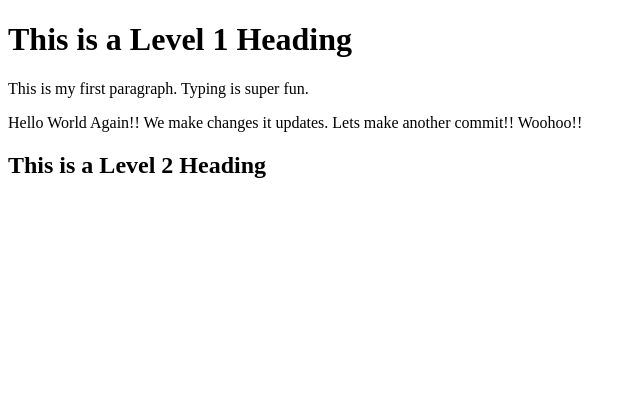
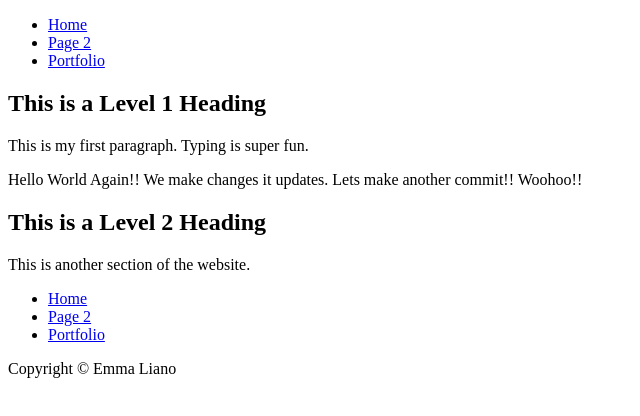
Before and after one commit to emmaliano/My-Second-Repository, a plain HTML site: page index.html in a window 1280 px wide. Shown: the whole page, without its empty margins (0-640 px from the left). Drawn offline with Linux system fonts and the light colour scheme.

Commit message:
created new html pages

```diff
--- a/index.html
+++ b/index.html
@@ -2,15 +2,43 @@
 <html lang="en-US">
   <head>
     <meta charset="utf-8" />
+    <meta charset="UTF-8" />
+    <meta name="viewport" content="width=device-width, initial-scale=1.0" />
     <title>My Super Amazing Website</title>
   </head>
   <body>
-    <h1>This is a Level 1 Heading</h1>
-    <p>This is my first paragraph. Typing is super fun.</p>
-    <p>
-      Hello World Again!! We make changes it updates. Lets make another commit!!
-      Woohoo!!
-    </p>
-    <h2>This is a Level 2 Heading</h2>
+    <header>
+      <nav>
+        <ul>
+          <li><a href="index.html">Home</a></li>
+          <li><a href="page2.html">Page 2</a></li>
+          <li><a href="portfolio.html">Portfolio</a></li>
+        </ul>
+      </nav>
+    </header>
+    <main>
+      <section>
+        <h1>This is a Level 1 Heading</h1>
+        <p>This is my first paragraph. Typing is super fun.</p>
+        <p>
+          Hello World Again!! We make changes it updates. Lets make another
+          commit!! Woohoo!!
+        </p>
+      </section>
+      <section>
+        <h2>This is a Level 2 Heading</h2>
+        <p>This is another section of the website.</p>
+      </section>
+    </main>
+    <footer>
+      <nav>
+        <ul>
+          <li><a href="index.html">Home</a></li>
+          <li><a href="page2.html">Page 2</a></li>
+          <li><a href="portfolio.html">Portfolio</a></li>
+        </ul>
+      </nav>
+      <p>Copyright &copy; Emma Liano</p>
+    </footer>
   </body>
 </html>
```
Also changed, not shown: page2.html (added, +19 -0 lines), portfolio.html (added, +31 -0 lines), 2 other files.
